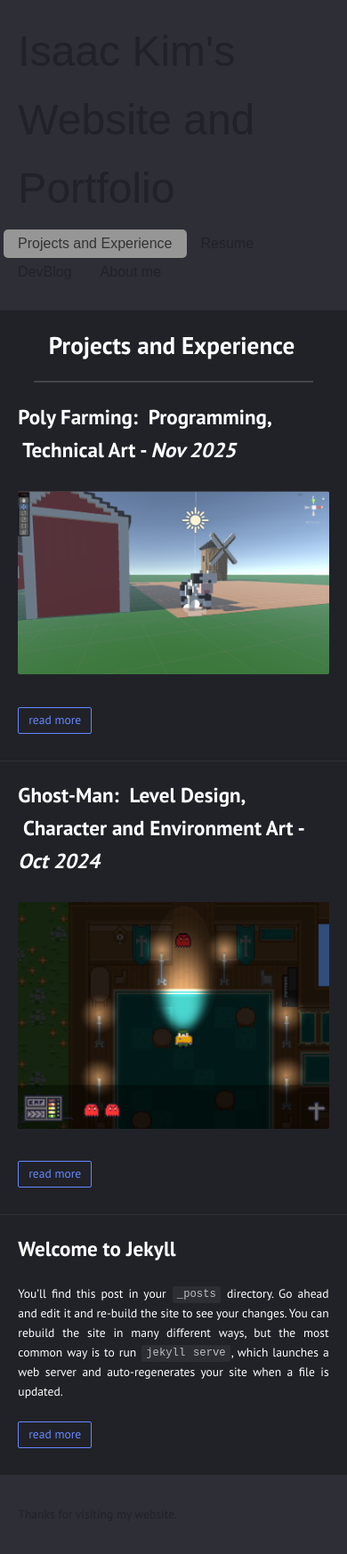
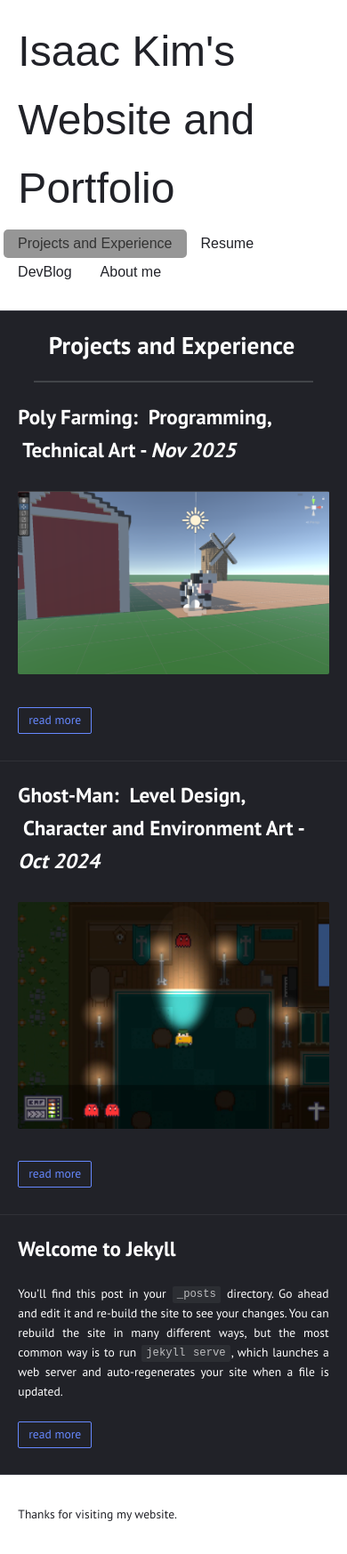
Before and after one commit to isaacwkm/isaacwkm.github.io, a Jekyll site: the page built from index.html, in a window 390 px wide. Shown: the whole page at 89% size. Built offline with Jekyll 4.4.1, drawn with Linux system fonts in a browser that asks for light colours.

Commit message:
trying new conditional

```diff
--- a/assets/css/frame.sass
+++ b/assets/css/frame.sass
@@ -25,3 +25,11 @@ body > header, body > footer
     background: $light
   body, body > header, body > footer
     box-shadow: 0 0 0 1px lighten($dark, 8%)
+
+@media (max-width: 768px)
+  html
+    background: $light
+  body > header, body > footer
+    background: $light
+  body, body > header, body > footer
+    box-shadow: 0 0 0 1px lighten($dark, 8%)
```
